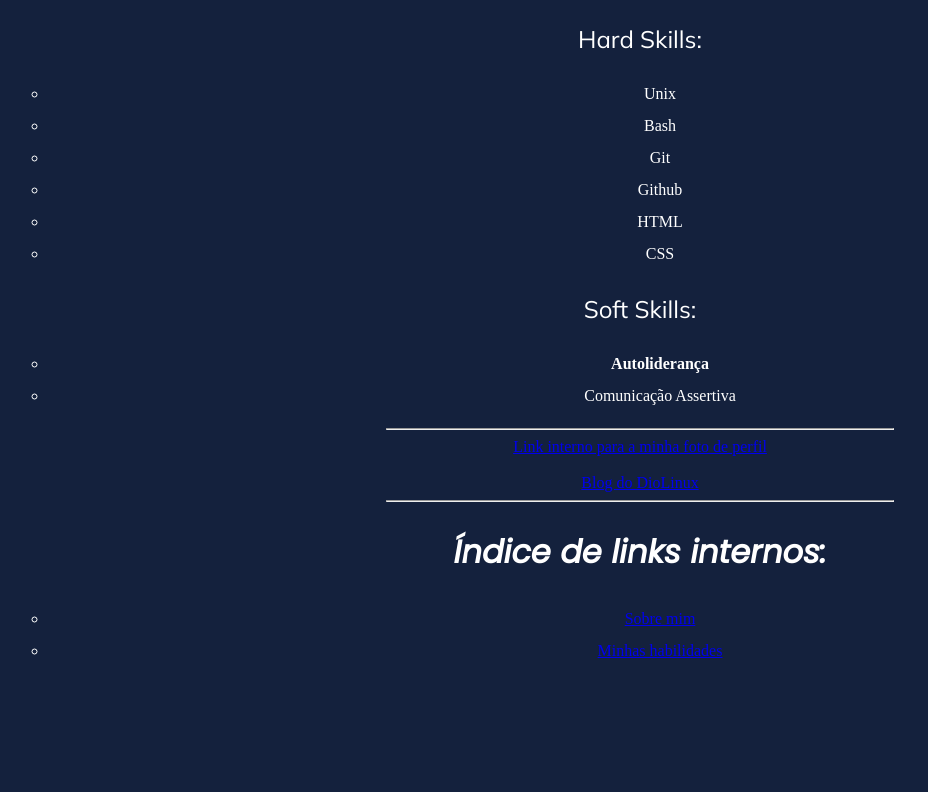
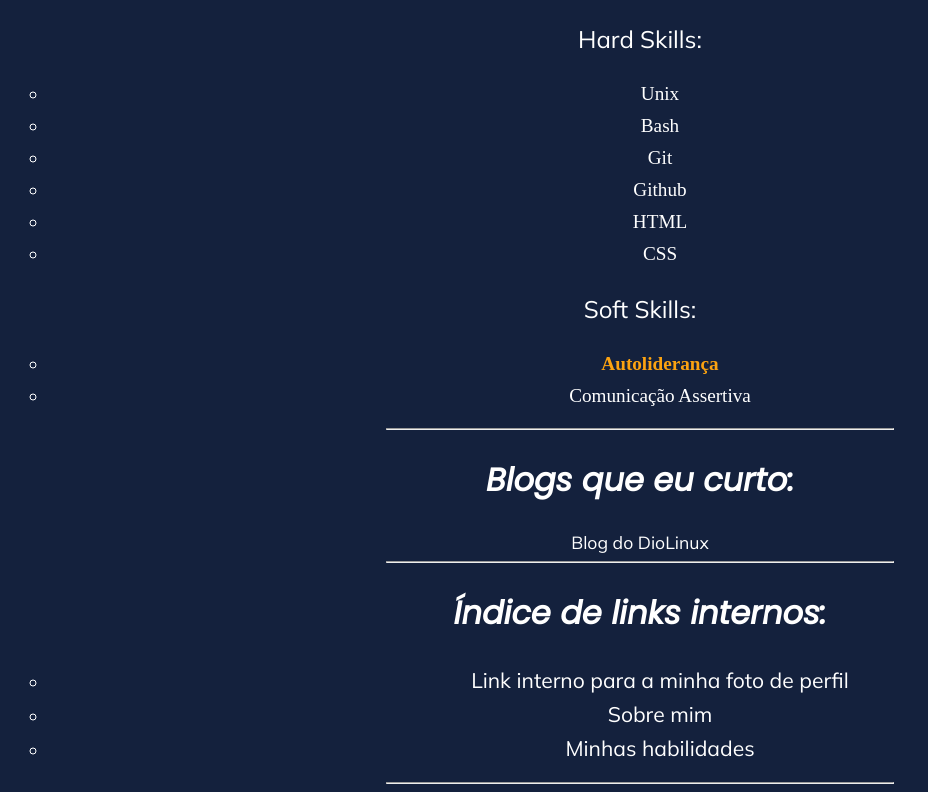
Before and after one commit to fellipemarcel/fellipemarcel.github.io, a plain HTML site: page index.html in a window 1280 px wide. Shown: the part 588-1380 px from the top of the page, without its empty margins (0-928 px from the left). Before the commit the page ends 1271 px from the top, so only its background shows below. Drawn offline with Linux system fonts and the light colour scheme.

Commit message:
Avançando no CSS

```diff
--- a/index.html
+++ b/index.html
@@ -1,5 +1,6 @@
 <!DOCTYPE html>
 <html lang="pt-br">
+
 <head>
     <meta charset="UTF-8">
     <meta http-equiv="X-UA-Compatible" content="IE=edge">
@@ -7,35 +8,41 @@
     <title>Meu Portfólio Web</title>
     <link rel="stylesheet" type="text/css" href="style.css">
 </head>
+
 <body>
     <h1>Fellipe Marcel Maia Silva</h1>
     <img src="pic.png" alt="Foto de perfil de Fellipe" width="200px" id="prof-pic">
     <h2 id="about-me">Sobre mim:</h2>
-    <p>Me chamo Fellipe Marcel, tenho 27 anos, sou brasileiro e atualmente moro no interior da <strong>Bahia</strong>, na cidade de <strong>Alagoinhas</strong>. <br> Estou migrando da área do <strong>Direito</strong> para a área de <strong>Tecnologia</strong>. #VQV!</p>
+    <p>Me chamo Fellipe Marcel, tenho 27 anos, sou brasileiro e atualmente moro no interior da <strong>Bahia</strong>,
+        na cidade de <strong>Alagoinhas</strong>. <br> Estou migrando da área do <strong>Direito</strong> para a área de
+        <strong>Tecnologia</strong>. #VQV!</p>
     <hr>
     <h2 id="my-skills">Minhas habilidades:</h2>
     <p class="skills">Hard Skills:</p>
     <ul>
-        <li>Unix</li>
-        <li>Bash</li>
-        <li>Git</li>
-        <li>Github</li>
-        <li>HTML</li>
-        <li>CSS</li>
+        <li class="li-skills">Unix</li>
+        <li class="li-skills">Bash</li>
+        <li class="li-skills">Git</li>
+        <li class="li-skills">Github</li>
+        <li class="li-skills">HTML</li>
+        <li class="li-skills">CSS</li>
     </ul>
     <p class="skills">Soft Skills:</p>
     <ul>
-        <li><strong>Autoliderança</strong></li>
-        <li>Comunicação Assertiva</li>
+        <li class="li-skills"><strong>Autoliderança</strong></li>
+        <li class="li-skills">Comunicação Assertiva</li>
     </ul>
     <hr>
-    <a href="#prof-pic">Link interno para a minha foto de perfil</a> <br> <br>
+    <h2>Blogs que eu curto:</h2>
     <a href="https://diolinux.com.br/autor/blogdiolinux" target="_blank">Blog do DioLinux</a>
     <hr>
     <h2>Índice de links internos:</h2>
     <ul>
+        <li><a href="#prof-pic">Link interno para a minha foto de perfil</a></li>
         <li><a href="#about-me">Sobre mim</a></li>
         <li><a href="#my-skills">Minhas habilidades</a></li>
     </ul>
+    <hr>
 </body>
+
 </html>
--- a/style.css
+++ b/style.css
@@ -41,8 +41,24 @@ ul {
 
 li {
     text-align: center;
+    font-size: 1.2em;
 }
 
 .skills {
     font-size: 1.5em;
 }
+
+strong {
+    color: #FCA311;
+}
+
+a {
+    color: #FFFFFF;
+    text-decoration: none;
+    font-size: 1.1em;
+    font-family: 'Mulish', sans-serif;
+}
+
+a:hover {
+    text-decoration: underline;
+}
```
